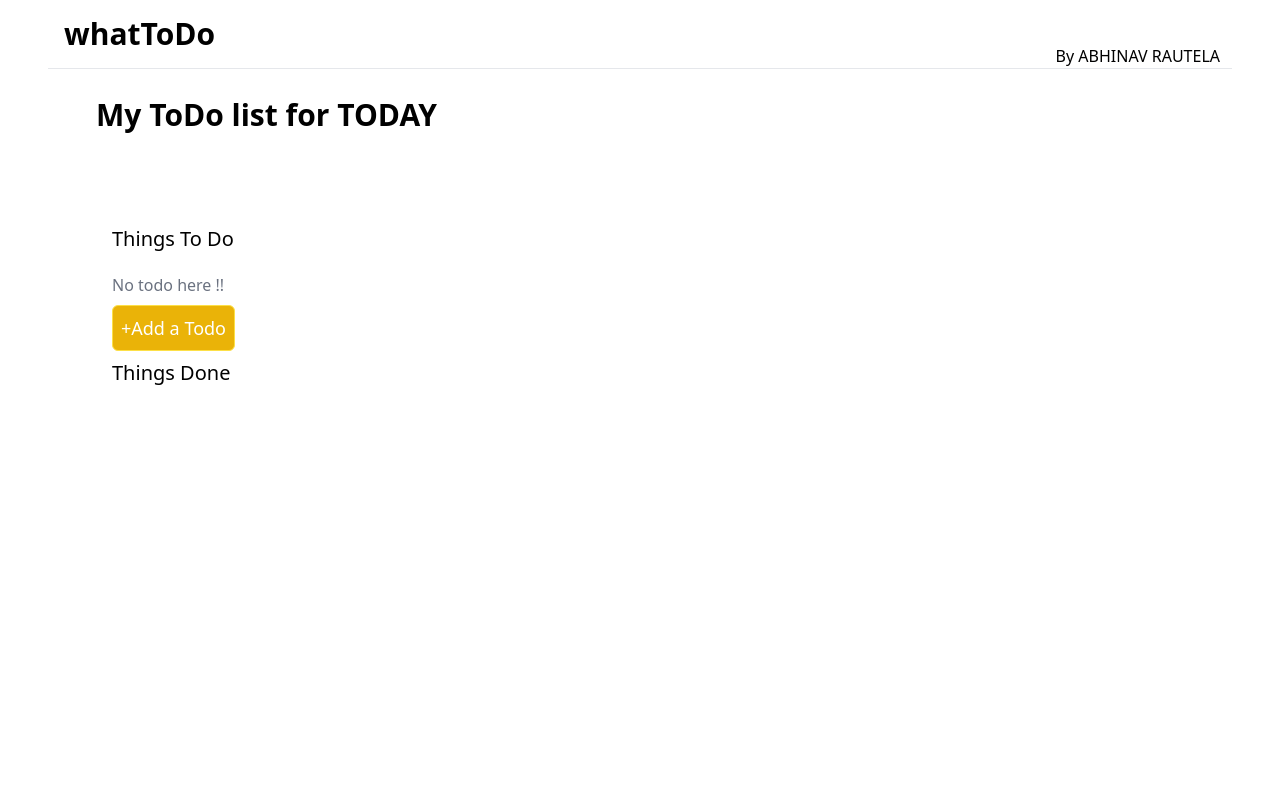
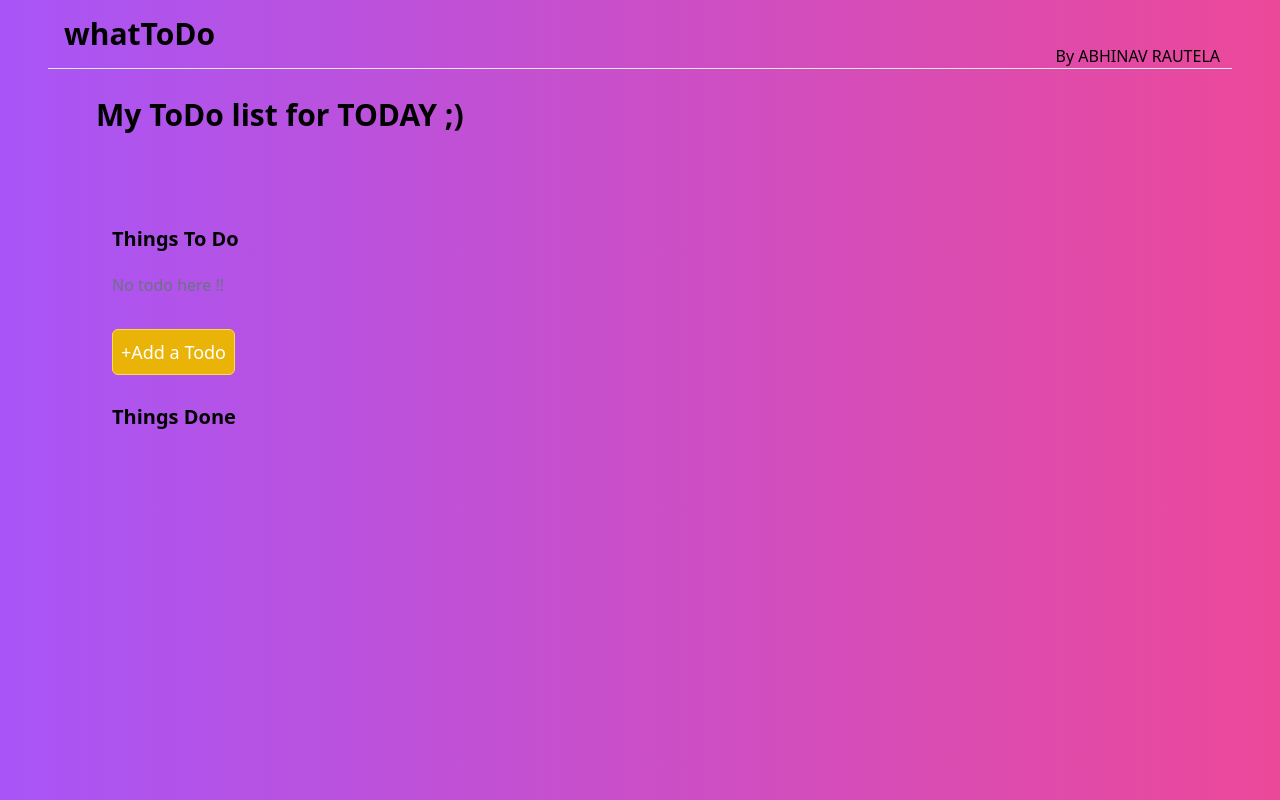
Before and after one commit to abhinavrautela/todoByAr, a React (Vite) app: page / in a window 1280 px wide. Built offline with nearby package versions, Linux system fonts and the light colour scheme.

Commit message:
change background, and modification

```diff
--- a/src/App.jsx
+++ b/src/App.jsx
@@ -4,9 +4,11 @@ import TodoBody from "./TodoBody";
 function App() {
   return (
     <>
-      <div className=" sm:px-12">
+      <div className="sm:px-12 bg-gradient-to-r from-purple-500 to-pink-500 h-screen">
         <Header />
-        <h1 className=" sm:px-12 sm:py-7 text-3xl font-bold ">My ToDo list for TODAY</h1>
+        <h1 className=" sm:px-12 sm:py-7 text-3xl font-bold p-7">
+          My ToDo list for TODAY ;)
+        </h1>
         <div className="sm:p-12 p-7">
           <TodoBody />
         </div>
--- a/src/Card.jsx
+++ b/src/Card.jsx
@@ -3,7 +3,9 @@ import React from "react";
 function Card({ children }) {
   return (
     <>
-    <div className="space-y-4 flex flex-col rounded-xl shadow-sm p-4 bg-gray-100">{children}</div>
+      <div className="space-y-4 flex flex-col rounded-xl shadow-sm p-4 bg-black ">
+        {children}
+      </div>
     </>
   );
 }
--- a/src/TodoBody.jsx
+++ b/src/TodoBody.jsx
@@ -30,10 +30,10 @@ function Todo() {
   return (
     <>
       <div className="p-4 space-y-5">
-        <h2 className="text-xl font-medium">Things To Do</h2>
+        <h2 className="text-xl font-semibold">Things To Do</h2>
         <div className="space-y-2">
           {todoList.length < 1 && (
-            <h3 className="text-gray-500">No todo here !!</h3>
+            <h3 className="text-gray-500 pb-6 space-y-2">No todo here !!</h3>
           )}
           {todoList.length > 0 &&
             todoList.map((t) => (
@@ -49,7 +49,7 @@ function Todo() {
           {todoForm && (
             <TodoForm onCancleClick={HideTodoForm} onSave={addTodo} />
           )}
-          <h2 className="text-xl font-medium">Things Done</h2>
+          <h2 className="text-xl pt-5 font-semibold">Things Done</h2>
           {doneList.map((t) => (
             <TodoList onStatusChange={isnotDone} key={t} ticked={true}>
               {t}
--- a/src/TodoForm.jsx
+++ b/src/TodoForm.jsx
@@ -19,7 +19,7 @@ function TodoForm({ onCancleClick, onSave }) {
   return (
     <Card>
       <div className="space-y-4 flex flex-col">
-        <h1 className="text-lg">Create a Todo</h1>
+        <h1 className="text-lg text-white font-semibold">Create a Todo</h1>
         <div>
           <Input
             placeholder="Enter your ITEMS"
```
